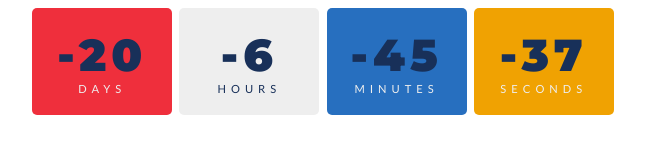
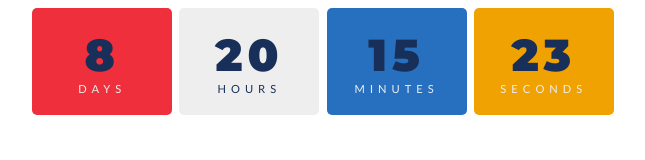
Before and after one commit to Egehan4122/egehan4122.github.io, a plain HTML site: page index.html in a window 1280 px wide. Shown: the whole page, without its empty margins (317-962 px from the left). Drawn offline with Linux system fonts and the light colour scheme.

Commit message:
index.html

```diff
--- a/index.html
+++ b/index.html
@@ -103,7 +103,7 @@ body{
 </body>
 <script>
     const year = new Date().getFullYear();
-const myDate = new Date('Jun 26, 2023 12:30:00');
+const myDate = new Date('July 24, 2023 14:30:00');
 console.log(myDate);
 
 // countdown
```
